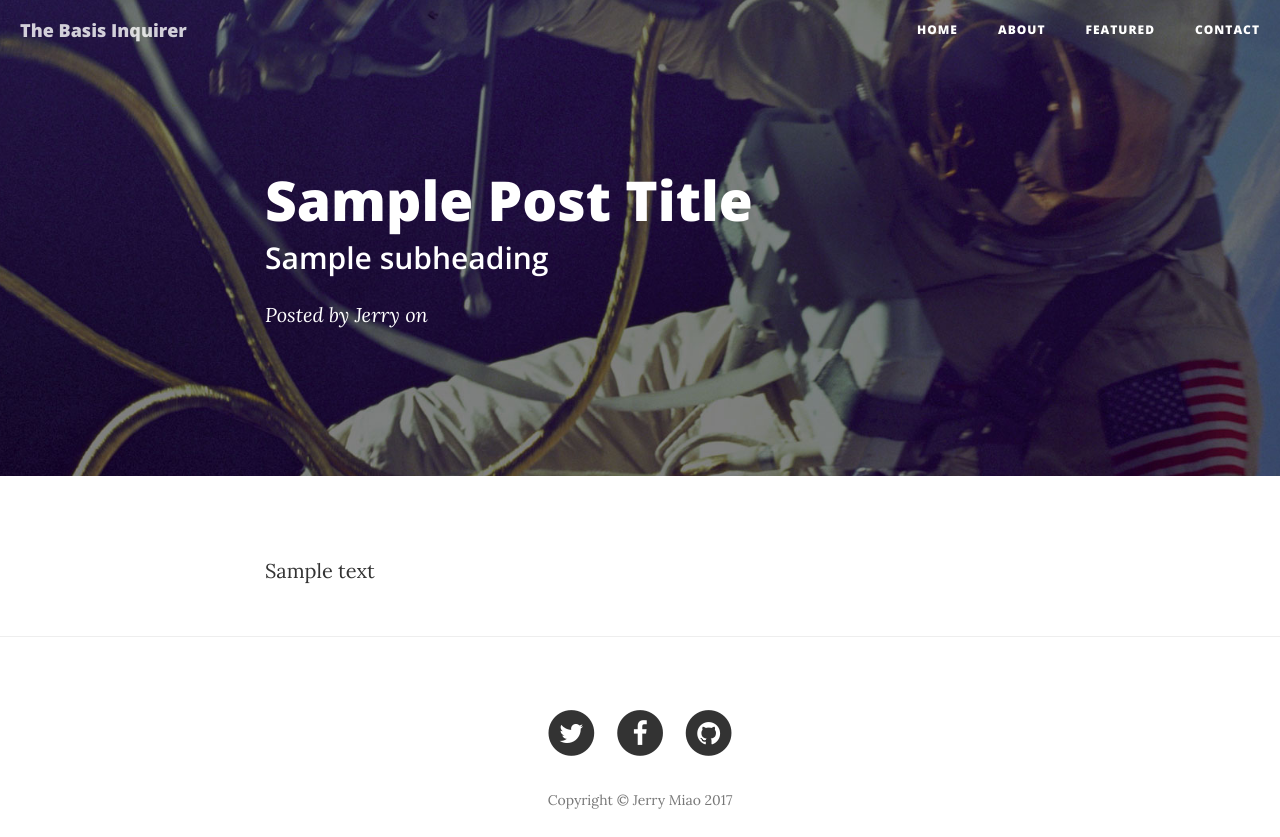
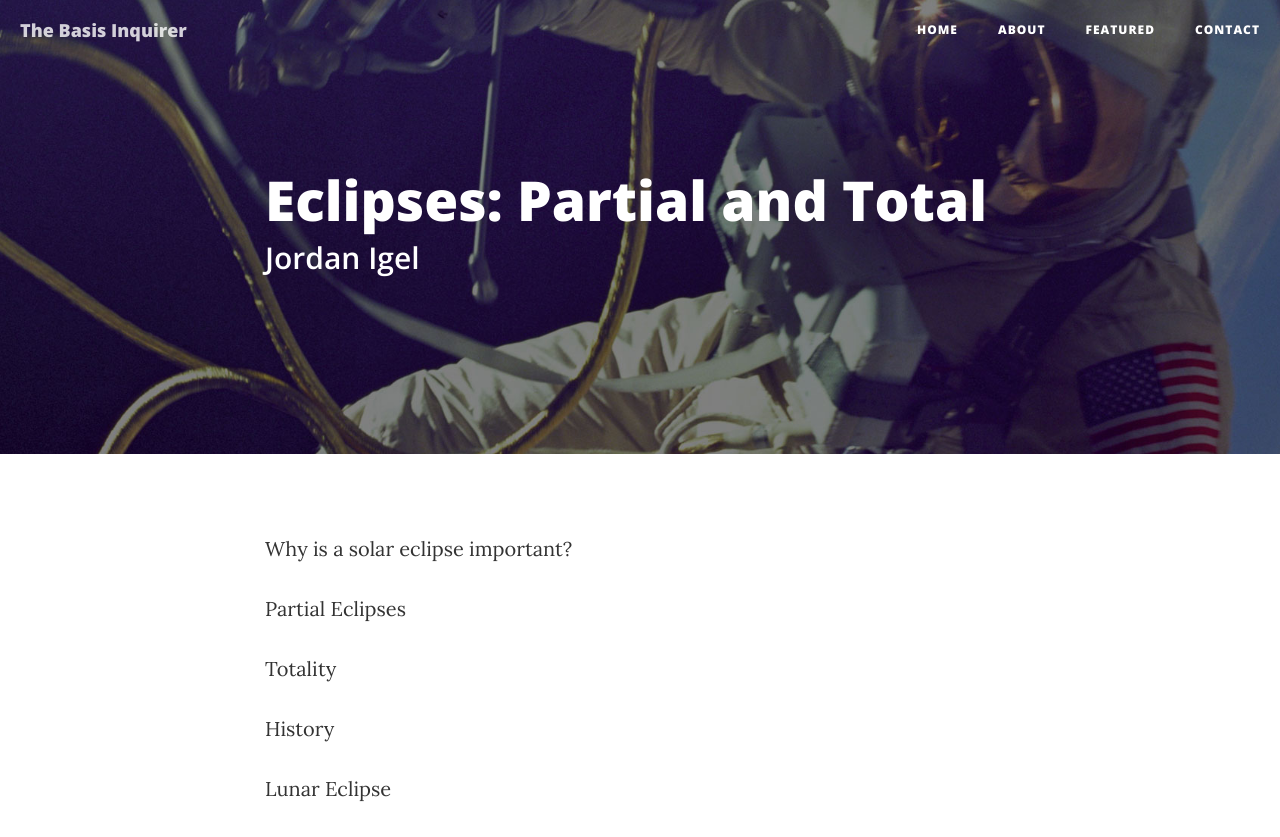
Before and after one commit to ArchitC/panzerpeach.github.io, a website: page post.html in a window 1280 px wide. Shown: the top 837 px of the page. Drawn offline with nearby package versions, Linux system fonts and the light colour scheme.

Commit message:
Adds some content to the featured page
Still a WIP

```diff
--- a/post.html
+++ b/post.html
@@ -74,9 +74,8 @@
             <div class="row">
                 <div class="col-lg-8 col-lg-offset-2 col-md-10 col-md-offset-1">
                     <div class="post-heading">
-                        <h1>Sample Post Title</h1>
-                        <h2 class="subheading">Sample subheading</h2>
-                        <span class="meta">Posted by <a href="#">Jerry</a> on </span>
+                        <h1>Eclipses: Partial and Total</h1>
+                        <h2 class="subheading">Jordan Igel</h2>
                     </div>
                 </div>
             </div>
@@ -88,7 +87,11 @@
         <div class="container">
             <div class="row">
                 <div class="col-lg-8 col-lg-offset-2 col-md-10 col-md-offset-1">
-                    <p>Sample text</p>
+                    <p>Why is a solar eclipse important?</p>
+                    <p>Partial Eclipses</p>
+                    <p>Totality</p>
+                    <p>History</p>
+                    <p>Lunar Eclipse</p>
                 </div>
             </div>
         </div>
```
